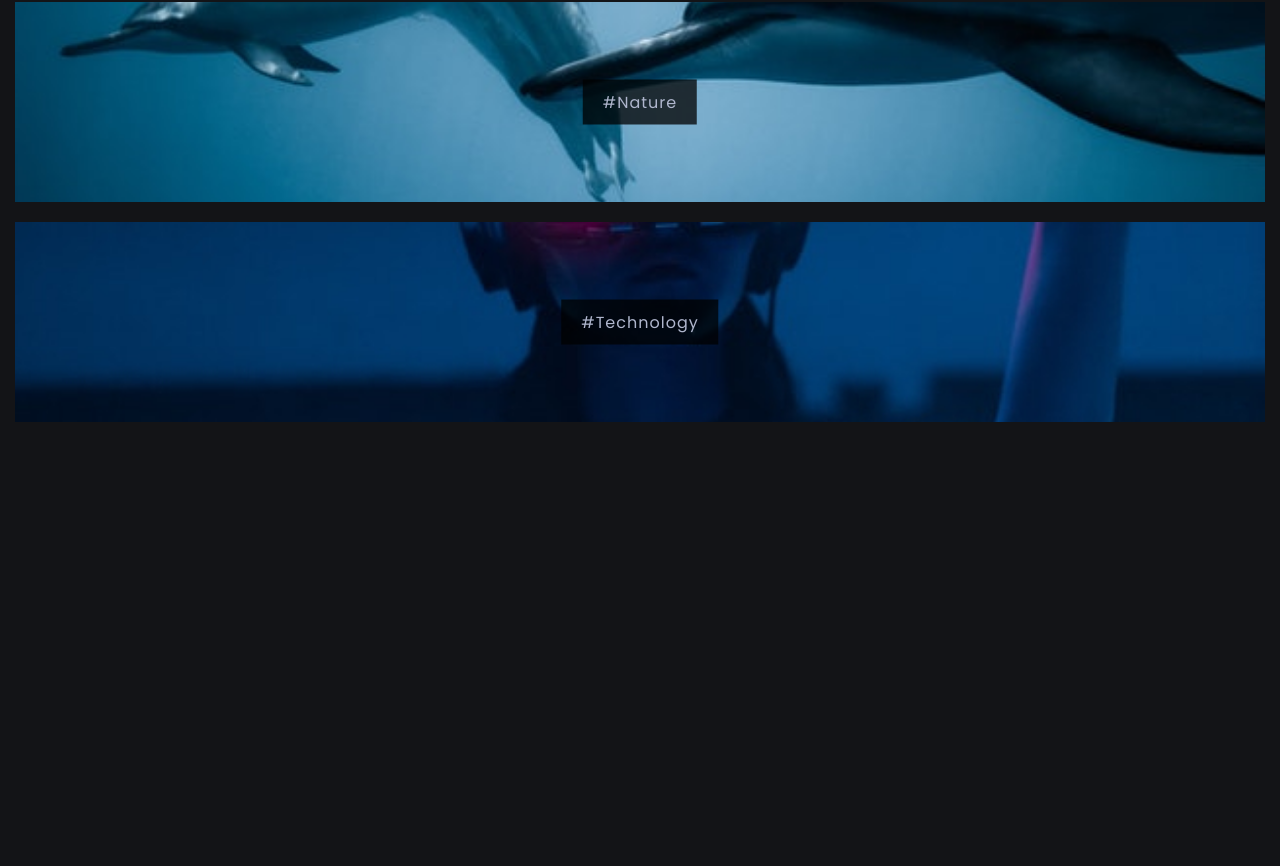
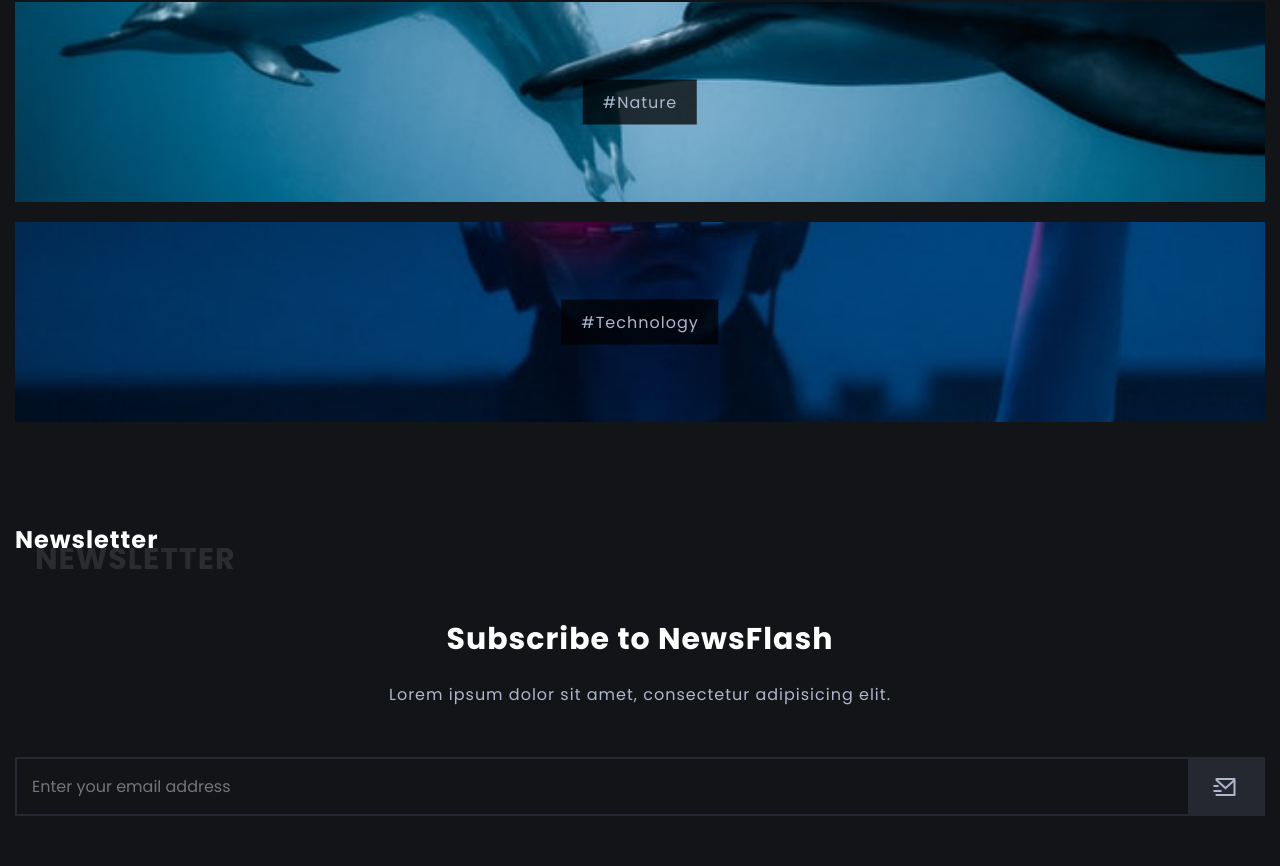
Before and after one commit to denis-rim/blog-html-css, a plain HTML site: page index.html in a window 1280 px wide. Shown: the part 7010-7876 px from the top of the page. Before the commit the page ends 7482 px from the top, so only its background shows below. Drawn offline with nearby package versions, Linux system fonts and the light colour scheme.

Commit message:
Newsletter section

```diff
--- a/assets/css/main.css
+++ b/assets/css/main.css
@@ -580,7 +580,19 @@ body.light-theme {
 .popular-tags-container .article:hover .article-image {
   transform: scale(1.05);
 }
+
 /* Newsletter */
+.newsletter {
+  padding-bottom: 6rem;
+}
+
+.newsletter-title {
+font-size: var(--font-size-lg);
+}
+
+.newsletter-description {
+  margin-bottom: 3rem;
+}
 
 /* Footer */
 
--- a/index.html
+++ b/index.html
@@ -655,6 +655,30 @@
     </section>
 
     <!-- Newsletter -->
+    <section class="newsletter section">
+      <div class="container">
+        <h2 class="title section-title" data-name="Newsletter">Newsletter</h2>
+
+        <div class="form-container-inner">
+          <h6 class="title newsletter-title">Subscribe to NewsFlash</h6>
+
+          <p class="newsletter-description">
+            Lorem ipsum dolor sit amet, consectetur adipisicing elit.
+          </p>
+
+          <form action="" class="form">
+            <input
+              type="text"
+              class="form-input"
+              placeholder="Enter your email address"
+            />'
+            <button class="btn form-btn" type="submit">
+              <i class="ri-mail-send-line"></i>
+            </button>
+          </form>
+        </div>
+      </div>
+    </section>
 
     <!-- Footer -->
 
```
